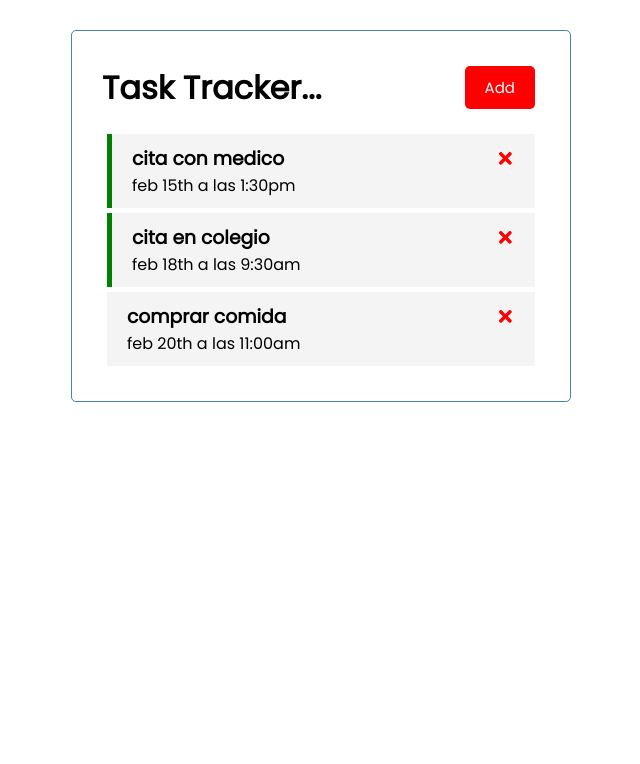
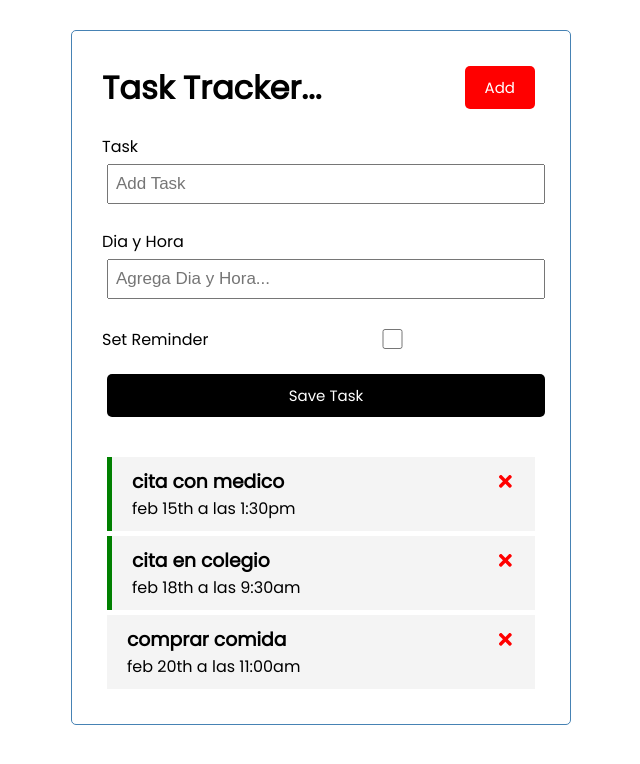
Before and after one commit to davidciliberto1/taskManager, a React (Create React App) app: page / in a window 1280 px wide. Shown: the top 764 px of the page, without its empty margins (319-959 px from the left). Built offline with nearby package versions, Linux system fonts and the light colour scheme.

Commit message:
still not working

```diff
--- a/src/App.js
+++ b/src/App.js
@@ -7,7 +7,7 @@ import Task from "./components/Task";
 import AddTask from "./components/AddTask";
 
 function App() {
-  const [showAddTask, setShowAddTask] = useState(false)
+  const [showAddTask, setShowAddTask] = useState(true)
   const [tasks, setTasks] = useState([
     {
       id: 1,
--- a/src/components/Header.jsx
+++ b/src/components/Header.jsx
@@ -2,13 +2,11 @@ import PropTypes from "prop-types";
 import Button from "./Button";
 
 const Header = ({ title, onAdd }) => {
-  const onClick= () => {
-    console.log('cliquiiiiii,,.,.,.')
-  }
+
   return (
     <header className="header">
       <h1>{title}</h1>
-      <Button color="red" text="Add" onClick={onClick} />
+      <Button color="red" text="Add" onClick={onAdd} />
     </header>
   );
 };
```
